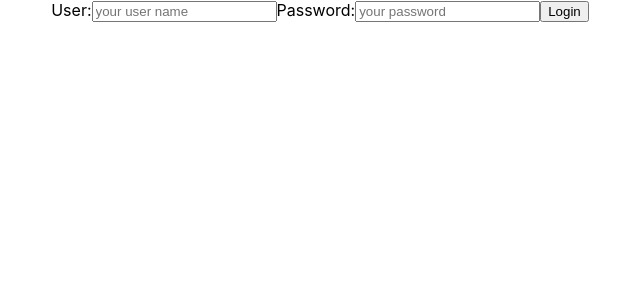
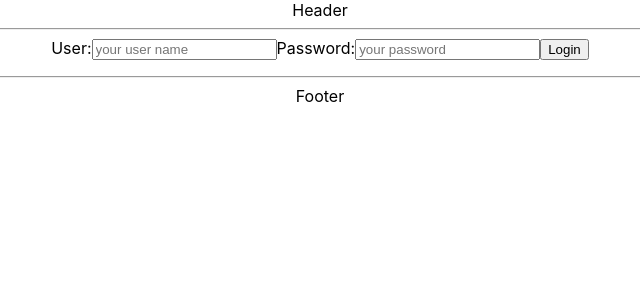
Before and after one commit to Malanius/fullstack-todo, a React (Create React App) app in the folder todo-fe/: page /login in a window 1280 px wide. Shown: the top 300 px of the page, without its empty margins (320-960 px from the left). Built offline with nearby package versions, Linux system fonts and the light colour scheme.

Commit message:
Add header and footer to the pages

```diff
--- /dev/null
+++ b/todo-fe/src/components/UI/Footer/Footer.jsx
@@ -0,0 +1,9 @@
+import React from 'react';
+
+export default () => {
+    return (
+        <div className="footer">
+            <hr />Footer
+        </div >
+    )
+}
--- /dev/null
+++ b/todo-fe/src/components/UI/Header/Header.jsx
@@ -0,0 +1,9 @@
+import React from 'react';
+
+export default () => {
+    return (
+        <div className="header">
+            Header<hr />
+        </div >
+    )
+}
--- a/todo-fe/src/containers/TodoApp/TodoApp.jsx
+++ b/todo-fe/src/containers/TodoApp/TodoApp.jsx
@@ -4,6 +4,8 @@ import { BrowserRouter as Router, Route, Switch } from 'react-router-dom';
 import Welcome from '../../components/Welcome/Welcome';
 import NavError from '../../components/NavError/NavError';
 import TodoList from '../TodoList/TodoList';
+import Header from '../../components/UI/Header/Header';
+import Footer from '../../components/UI/Footer/Footer';
 
 
 export class TodoApp extends Component {
@@ -12,6 +14,7 @@ export class TodoApp extends Component {
         return (
             <div className="TodoApp">
                 <Router>
+                    <Header />
                     <Switch>
                         <Route path="/" exact component={Login} />
                         <Route path="/login" component={Login} />
@@ -19,6 +22,7 @@ export class TodoApp extends Component {
                         <Route path="/todos" component={TodoList} />
                         <Route component={NavError} />
                     </Switch>
+                    <Footer />
                 </Router>
             </div>
         )
```
